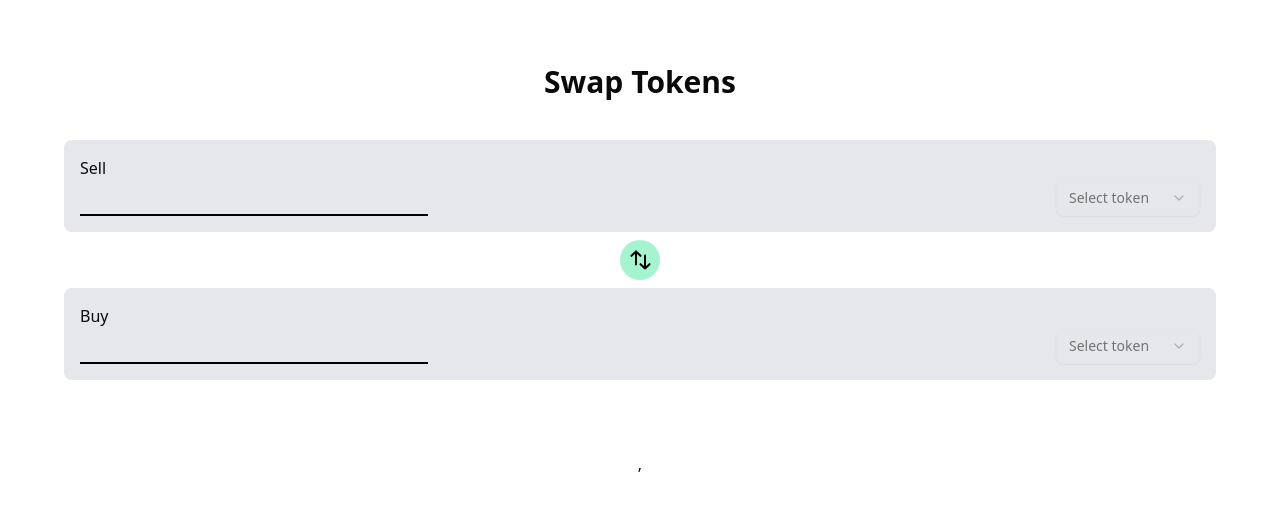
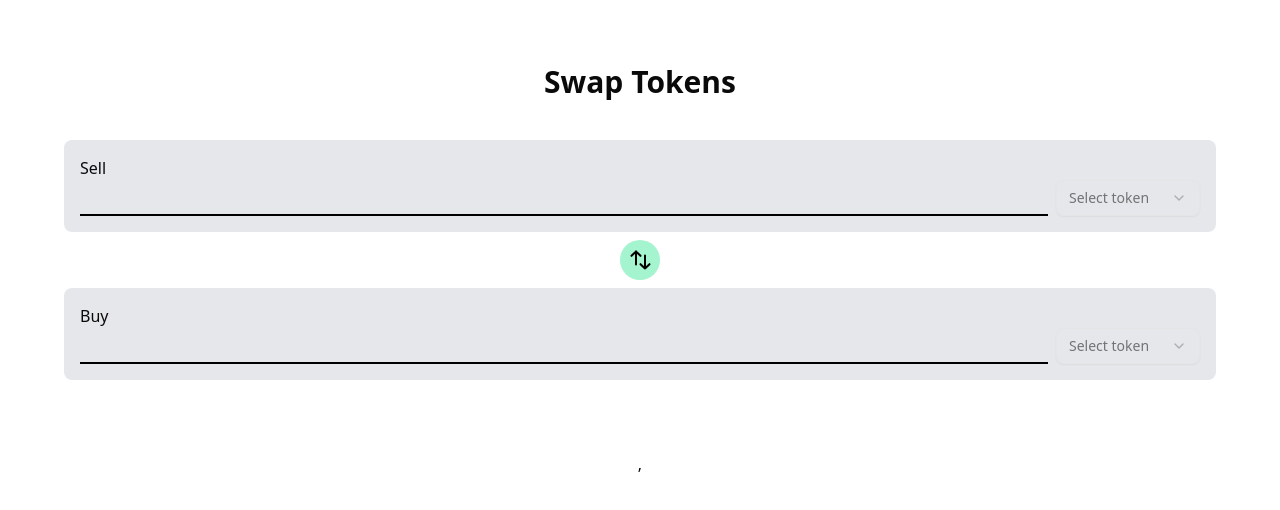
Before and after one commit to wongweixiang/token-swap-app, a React (Vite) app: page / in a window 1280 px wide. Shown: the top 510 px of the page. Built offline with nearby package versions, Linux system fonts and the light colour scheme.

Commit message:
fix: minor issues

```diff
--- /dev/null
+++ b/src/ReverseButton.tsx
@@ -0,0 +1,18 @@
+import swapVertical from "./assets/swap-vertical.svg";
+import type { FC } from "react";
+
+type ReverseButtonProps = {
+  onClick: () => void;
+};
+
+export const ReverseButton: FC<ReverseButtonProps> = ({ onClick }) => {
+  return (
+    <button
+      type="button"
+      className="bg-emerald-200 p-2 rounded-4xl cursor-pointer"
+      onClick={onClick}
+    >
+      <img src={swapVertical} alt="Swap Icon" className="w-6 h-6" />
+    </button>
+  );
+};
--- a/src/Swap.tsx
+++ b/src/Swap.tsx
@@ -1,10 +1,10 @@
 import { useEffect } from "react";
 import { useForm } from "react-hook-form";
+import { useSelectedTokens } from "./SelectedTokensContext";
 import { TokenSelect } from "./TokenSelect";
 import { bigDecimal } from "js-big-decimal"; // using big decimal to avoid floating point math errors
 import { usePriceMultiple } from "./hooks/usePriceMultiple";
-import swapVertical from "./assets/swap-vertical.svg";
-import { useSelectedTokens } from "./SelectedTokensContext";
+import { ReverseButton } from "./ReverseButton";
 
 export const Swap = () => {
   const { register, watch, setValue, getValues } = useForm();
@@ -35,24 +35,20 @@ export const Swap = () => {
           <span>Sell</span>
           <div className="flex justify-between gap-2 w-full text-2xl">
             <input
-              className="border-b-2 border-black"
+              className="w-8 border-b-2 border-black grow"
               {...register("fromInput")}
               type="number"
             />
             <TokenSelect direction="from" token={fromToken} />
           </div>
         </div>
-        <button
-          type="button"
-          className="bg-emerald-200 p-2 rounded-4xl cursor-pointer"
+        <ReverseButton
           onClick={() => {
             const toInputValue = getValues("toInput");
             setValue("fromInput", toInputValue);
             setSelectedTokens({ fromToken: toToken, toToken: fromToken });
           }}
-        >
-          <img src={swapVertical} alt="Swap Icon" className="w-6 h-6" />
-        </button>
+        />
         <div className="rounded-md bg-gray-200 p-4 flex flex-col items-start w-full">
           <span>Buy</span>
           <div className="flex justify-between gap-2 w-full text-2xl">
@@ -60,7 +56,7 @@ export const Swap = () => {
               <span>Loading...</span>
             ) : (
               <input
-                className="border-b-2 border-black"
+                className="w-8 border-b-2 border-black grow"
                 {...register("toInput")}
                 type="number"
                 disabled
--- a/src/TokenSelect.tsx
+++ b/src/TokenSelect.tsx
@@ -33,7 +33,7 @@ export const TokenSelect: FC<TokenSelectProps> = ({ direction, token }) => {
 
   return (
     <Select
-      value={token?.symbol || ""}
+      value={token?.symbol}
       onValueChange={(e) => {
         if (!e) return;
 
```
